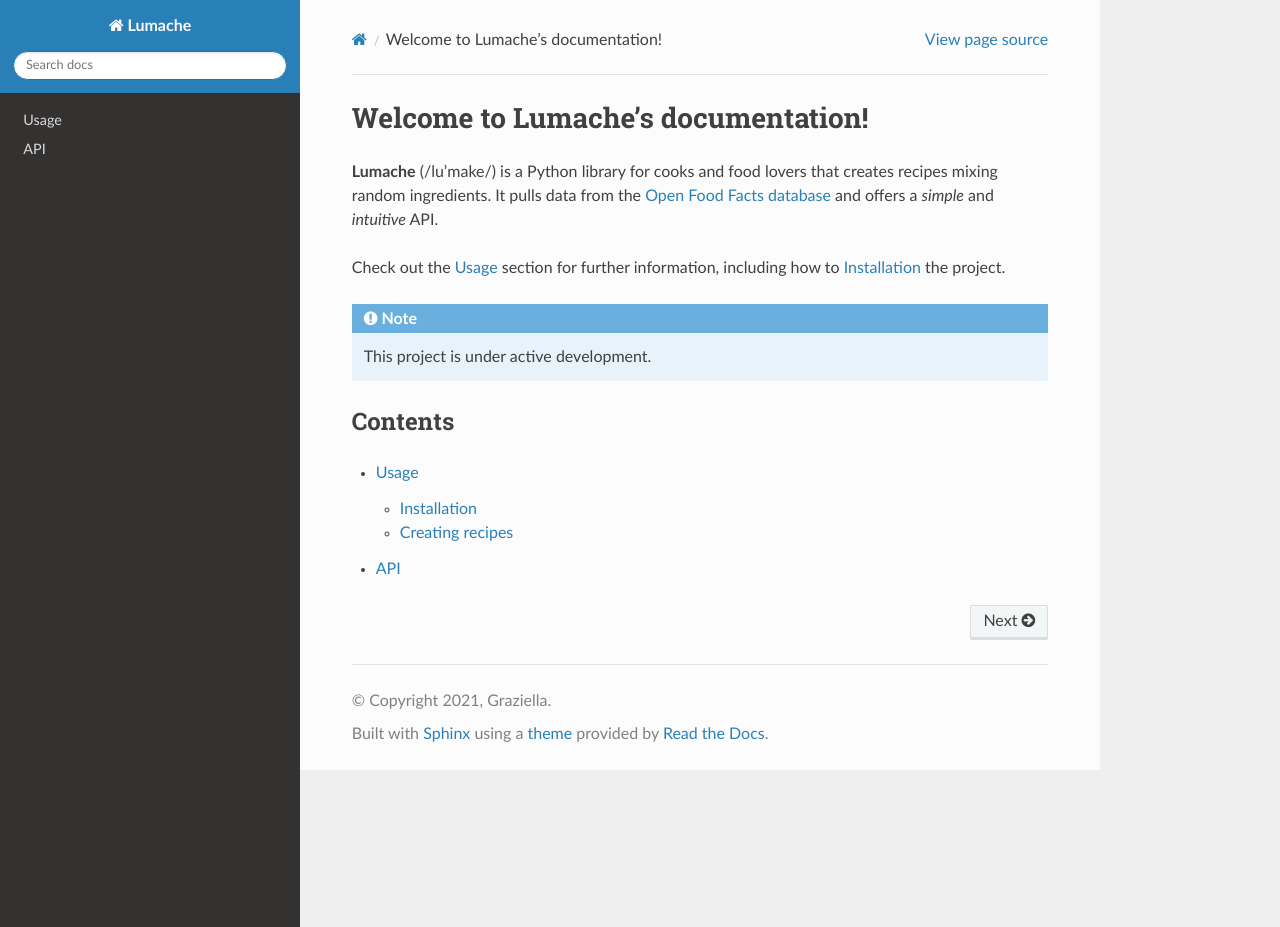
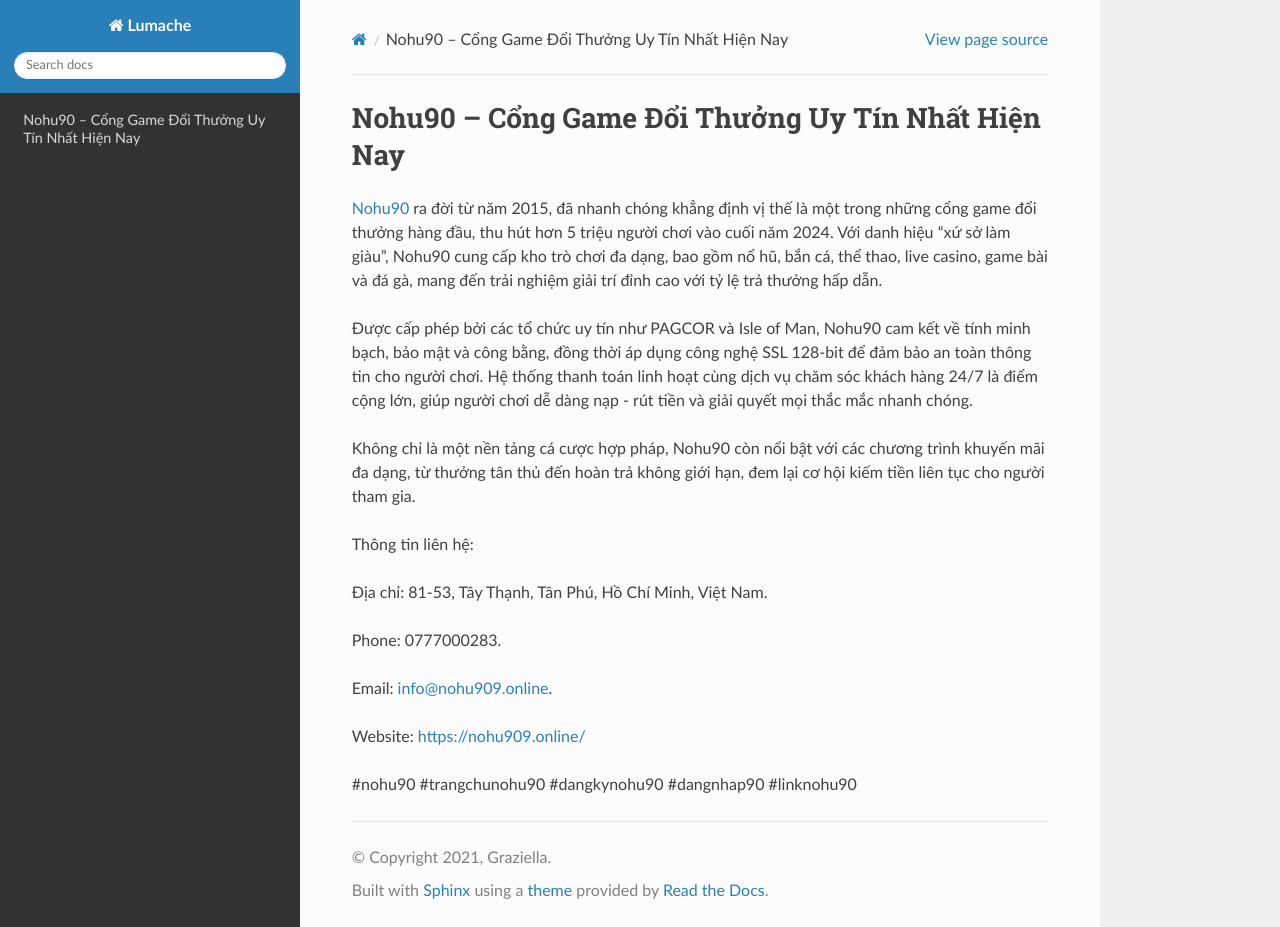
Before and after one commit to eugneallst607770/nohu909online, a Sphinx documentation site: the page built from docs/source/index.rst, in a window 1280 px wide and 927 px high. Built offline with Sphinx 7.4.7 and the Read the Docs theme 3.1.0, drawn with Linux system fonts in a browser that asks for light colours.

Commit message:
Update index.rst

```diff
--- a/docs/source/index.rst
+++ b/docs/source/index.rst
@@ -1,22 +1,20 @@
-Welcome to Lumache's documentation!
+Nohu90 – Cổng Game Đổi Thưởng Uy Tín Nhất Hiện Nay
 ===================================
 
-**Lumache** (/lu'make/) is a Python library for cooks and food lovers
-that creates recipes mixing random ingredients.
-It pulls data from the `Open Food Facts database <https://world.openfoodfacts.org/>`_
-and offers a *simple* and *intuitive* API.
+`Nohu90 <https://nohu909.online/>`_ ra đời từ năm 2015, đã nhanh chóng khẳng định vị thế là một trong những cổng game đổi thưởng hàng đầu, thu hút hơn 5 triệu người chơi vào cuối năm 2024. Với danh hiệu "xứ sở làm giàu", Nohu90 cung cấp kho trò chơi đa dạng, bao gồm nổ hũ, bắn cá, thể thao, live casino, game bài và đá gà, mang đến trải nghiệm giải trí đỉnh cao với tỷ lệ trả thưởng hấp dẫn.
 
-Check out the :doc:`usage` section for further information, including
-how to :ref:`installation` the project.
+Được cấp phép bởi các tổ chức uy tín như PAGCOR và Isle of Man, Nohu90 cam kết về tính minh bạch, bảo mật và công bằng, đồng thời áp dụng công nghệ SSL 128-bit để đảm bảo an toàn thông tin cho người chơi. Hệ thống thanh toán linh hoạt cùng dịch vụ chăm sóc khách hàng 24/7 là điểm cộng lớn, giúp người chơi dễ dàng nạp - rút tiền và giải quyết mọi thắc mắc nhanh chóng.
 
-.. note::
+Không chỉ là một nền tảng cá cược hợp pháp, Nohu90 còn nổi bật với các chương trình khuyến mãi đa dạng, từ thưởng tân thủ đến hoàn trả không giới hạn, đem lại cơ hội kiếm tiền liên tục cho người tham gia.
 
-   This project is under active development.
+Thông tin liên hệ:
 
-Contents
---------
+Địa chỉ: 81-53, Tây Thạnh, Tân Phú, Hồ Chí Minh, Việt Nam.
 
-.. toctree::
+Phone: 0777000283.
 
-   usage
-   api
+Email: info@nohu909.online.
+
+Website: https://nohu909.online/
+
+#nohu90 #trangchunohu90 #dangkynohu90 #dangnhap90 #linknohu90
```
